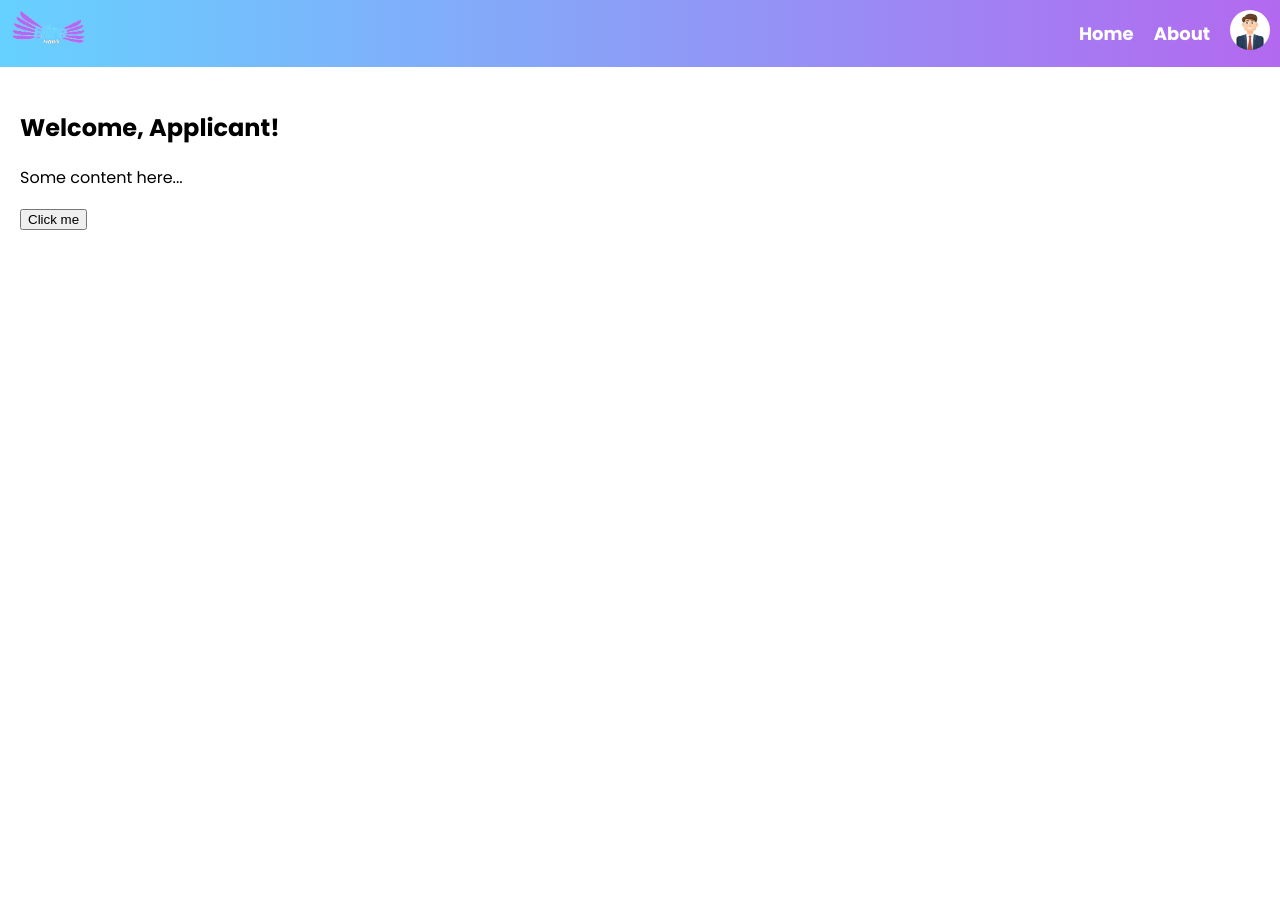
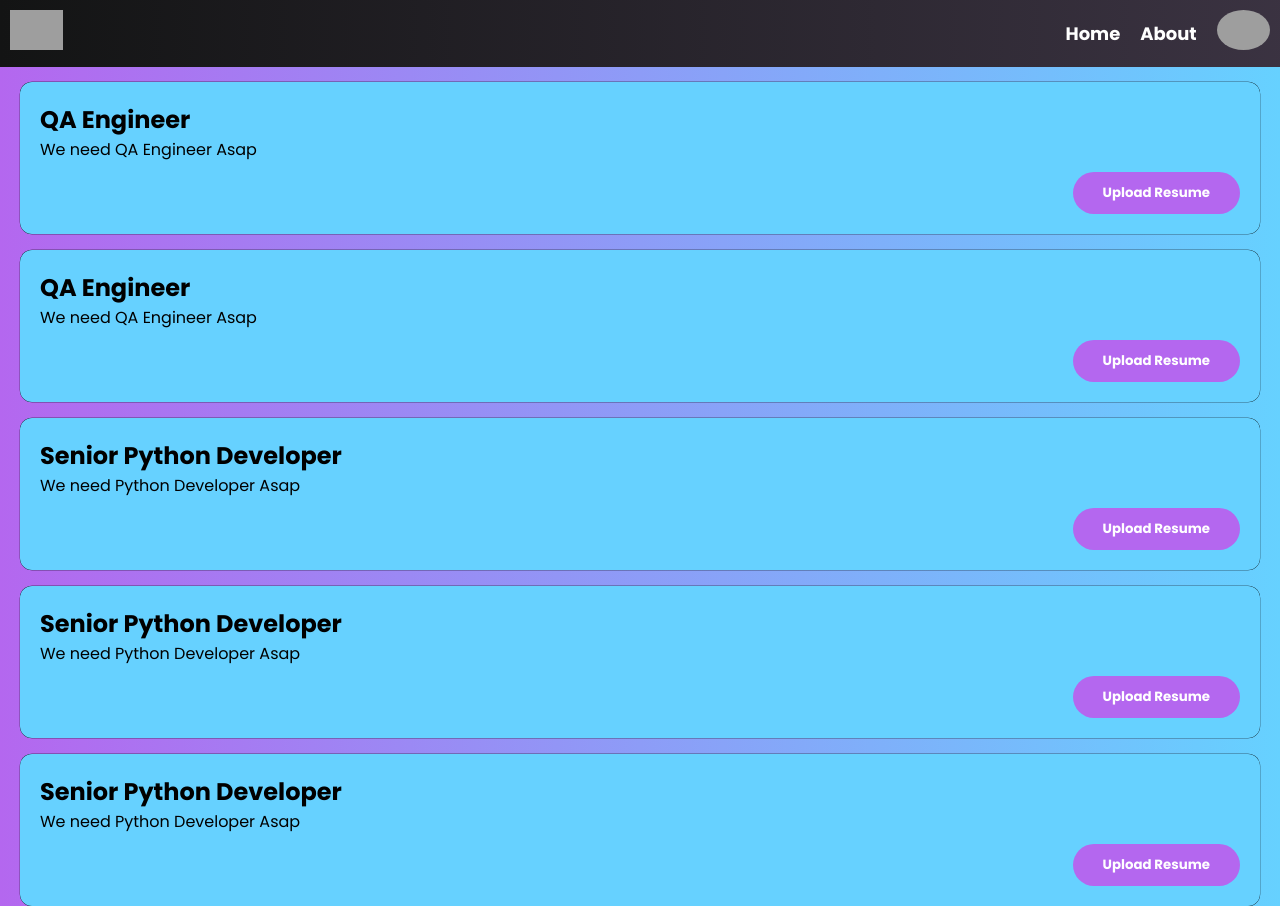
Before and after one commit to SaurabhSubedi/Hire-Hawk, a Django app: template Hire-Hawk/templates/Applicant/AppliDashboard.html in a window 1280 px wide. Before the commit the page ends 230 px from the top, so only its background shows below. Run offline with Django 4.2, Linux system fonts and the light colour scheme; the template is opened without the code that fills it, so the values that code supplies are empty; grey boxes are pictures that could not be loaded.

Commit message:
ApplicantDashBoard

```diff
--- a/Hire-Hawk/static/css/AppliDashStyles.css
+++ b/Hire-Hawk/static/css/AppliDashStyles.css
@@ -1,13 +1,14 @@
 body {
   font-family: 'Poppins', sans-serif;
   margin: 0;
+  background: linear-gradient(to right, #B467EF, #66D1FF );
 }
 
 nav {
   position: fixed;
   top: 0;
   width: 100%;
-  background: linear-gradient(to right, #66D1FF, #B467EF);
+  background: linear-gradient(to right, #131414, #3b3342);
   padding: 10px;
   display: flex;
   justify-content: space-between;
@@ -15,7 +16,7 @@ nav {
 }
 
 nav .logo img {
-  max-height: 40px; /* Adjust as needed */
+  max-height: 40px;
 }
 
 nav ul {
@@ -43,6 +44,37 @@ nav .profile img {
 }
 
 .content {
-  margin-top: 70px;
+  margin-top: 16px;
+  margin-left: 20px;
+  margin-right: 20px;
   padding: 20px;
+  background-color: #66D1FF;
+  border-radius: 12px;
+  display: flex;
+  flex-direction: column;
+  align-items: flex-start;
+  border: none;
+  box-shadow: 0 0 0 0.2px black;
 }
+
+.text-content {
+  margin-bottom: 10px;
+}
+
+.text-content h2,
+.text-content p {
+  margin: 0;
+}
+
+
+button {
+  font-family: 'Poppins', sans-serif;
+  background-color: #B467EF;
+  color: white;
+  padding: 11px 30px;
+  border: none;
+  border-radius: 23px;
+  cursor: pointer;
+  margin-left: auto;
+  font-weight: 600;
+}
--- /dev/null
+++ b/Hire-Hawk/static/js/AppliScript.js
@@ -0,0 +1,12 @@
+document.getElementById('fileInputButton').addEventListener('click', function() {
+    document.getElementById('fileInput').click();
+  });
+
+  document.getElementById('fileInput').addEventListener('change', function() {
+    const selectedFile = this.files[0];
+    if (selectedFile) {
+      const fileName = selectedFile.name;
+      alert(`Selected file: ${fileName}`);
+      // You can add additional logic here to handle the selected file
+    }
+  });
--- a/Hire-Hawk/templates/Applicant/AppliDashboard.html
+++ b/Hire-Hawk/templates/Applicant/AppliDashboard.html
@@ -1,31 +1,84 @@
 <!DOCTYPE html>
-{%load static %}
 <html lang="en">
 <head>
   <meta charset="UTF-8">
   <meta name="viewport" content="width=device-width, initial-scale=1.0">
-  <title>Your Page Title</title>
-  <link rel="stylesheet" href="{% static "css/AppliDashStyles.css" %}">
+  <title>Applicant HomePage</title>
+  <link rel="stylesheet" href="AppliDashStyles.css">
   <link href="https://fonts.googleapis.com/css2?family=Poppins:wght@400;700&display=swap" rel="stylesheet">
 </head>
 <body>
 
   <nav>
     <div class="logo">
-      <img src="{% static "image/HireHawkLogo.png"%}" alt="Logo">
+      <img src="/assets/images/HireHawkLogo.png" alt="Logo">
     </div>
     <ul>
       <li><a href="#home">Home</a></li>
       <li><a href="#about">About</a></li>
-      <li class="profile"><img src="{% static "image/profile-image.jpg" %}" alt="Profile Avatar"></li>
+      <li class="profile"><img src="/assets/images/profile-image.jpg" alt="Profile Avatar"></li>
     </ul>
   </nav>
 
-    <div class="content">
-      <h2>Welcome, Applicant!</h2>
-      <p>Some content here...</p>
-      <button>Click me</button>
+  <div class="content">
+    <div class="text-content">
+      <h2></h2>
+      <p></p>
     </div>
+    <input type="file" id="fileInput" accept=".docx, .pdf" style="display: none;">
+  </div>
+
+  <div class="content">
+    <div class="text-content">
+      <h2>QA Engineer</h2>
+      <p>We need QA Engineer Asap</p>
+    </div>
+    <button id="fileInputButton">Upload Resume</button>
+    <input type="file" id="fileInput" accept=".docx, .pdf" style="display: none;">
+    <div class="selected-file" id="selectedFile1"></div>
+  </div>
+
+  <div class="content">
+    <div class="text-content">
+      <h2>QA Engineer</h2>
+      <p>We need QA Engineer Asap</p>
+    </div>
+    <button id="fileInputButton">Upload Resume</button>
+    <input type="file" id="fileInput" accept=".docx, .pdf" style="display: none;">
+    <div class="selected-file"></div>
+  </div>
+
+  <div class="content">
+    <div class="text-content">
+      <h2>Senior Python Developer</h2>
+      <p>We need Python Developer Asap</p>
+    </div>
+    <div class="selected-file"></div>
+    <button id="fileInputButton">Upload Resume</button>
+    <input type="file" id="fileInput" accept=".docx, .pdf" style="display: none;">
+  </div>
+
+  <div class="content">
+    <div class="text-content">
+      <h2>Senior Python Developer</h2>
+      <p>We need Python Developer Asap</p>
+    </div>
+    <div class="selected-file"></div>
+    <button id="fileInputButton">Upload Resume</button>
+    <input type="file" id="fileInput" accept=".docx, .pdf" style="display: none;">
+  </div>
+
+  <div class="content">
+    <div class="text-content">
+      <h2>Senior Python Developer</h2>
+      <p>We need Python Developer Asap</p>
+    </div>
+    <div class="selected-file" ></div>
+    <button id="fileInputButton">Upload Resume</button>
+    <input type="file" id="fileInput" accept=".docx, .pdf" style="display: none;">
+  </div>
+
+  <script src="AppliScript.js"></script>
 
 </body>
 </html>
```
